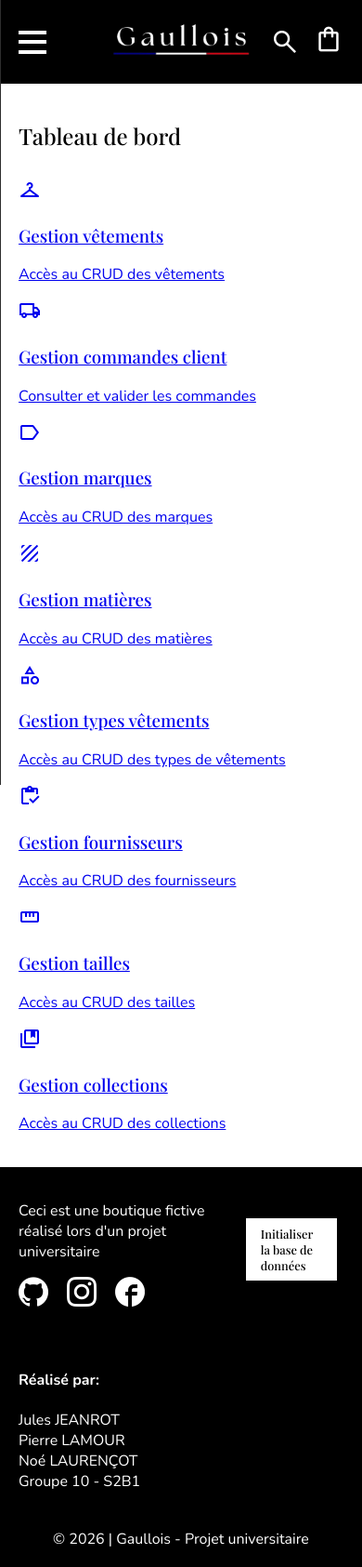
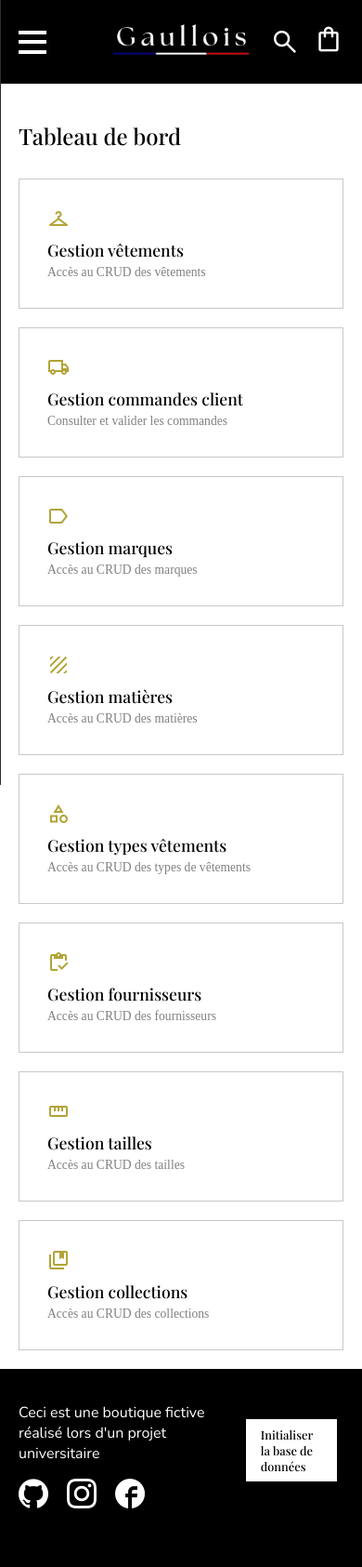
Before and after one commit to NoeLaurencot/SAE_Ecommerce, a Flask app: page /admin/dashboard in a window 390 px wide. Shown: the top 1685 px of the page at 93% size. Run offline with Flask 3, Linux system fonts and the light colour scheme; a user stored in the database is signed in; data comes from the database, SQL or seed files in the repository; data that the repository does not hold is empty; some web fonts are replaced.

Commit message:
Mise à jour styles CSS (crud, login, mobile, panier)

```diff
--- a/static/css/styles-crud.css
+++ b/static/css/styles-crud.css
@@ -3,6 +3,46 @@
     padding: 20px;
     flex-direction: column;
     gap: 10px;
+}
+
+.dashboard-grid {
+    display: grid;
+    grid-template-columns: repeat(4, 1fr);
+    gap: 20px;
+    width: 100%;
+}
+
+.dashboard-tile {
+    display: flex;
+    flex-direction: column;
+    align-items: flex-start;
+    gap: 5px;
+    padding: 30px;
+    border: solid 1px rgb(200, 200, 200);
+    text-decoration: none;
+    color: var(--black);
+    transition: 0.3s;
+}
+
+.dashboard-tile:hover {
+    border-color: var(--gold);
+}
+
+.dashboard-tile-icon {
+    font-size: 2rem;
+    color: var(--gold);
+}
+
+.dashboard-tile h3 {
+    margin: 5px 0 0 0;
+    font-size: 1.1rem;
+}
+
+.dashboard-tile p {
+    margin: 0;
+    font-size: 0.85rem;
+    color: var(--gray);
+    font-family: 'EB Garamond', serif;
 }
 
 .crud-update-container {
--- a/static/css/styles-login.css
+++ b/static/css/styles-login.css
@@ -84,3 +84,9 @@
 .log-container p {
     color: white;
 }
+
+.account-list {
+	display: flex;
+	flex-direction: column;
+	gap: 10px;
+}
--- a/static/css/styles-mobile.css
+++ b/static/css/styles-mobile.css
@@ -204,7 +204,7 @@
     }
 
     /**###########################
-    ####### VETEMENT ADMIN #######
+    ####### ADMIN #######
     ############################*/
 
     @media (max-width: 1000px) {
@@ -218,6 +218,18 @@
         }
     }
 
+    @media (max-width: 900px) {
+        .dashboard-grid {
+            grid-template-columns: repeat(2, 1fr);
+        }
+    }
+
+    @media (max-width: 500px) {
+        .dashboard-grid {
+            grid-template-columns: 1fr;
+        }
+}
+
     /**###################
     ####### FOOTER #######
     ####################*/
--- a/static/css/styles-panier.css
+++ b/static/css/styles-panier.css
@@ -10,7 +10,7 @@
     line-height: 0.8;
 }
 
-.panier-articles {
+.panier-vetements {
     flex: 3;
 }
 
@@ -269,3 +269,8 @@
     box-sizing: border-box;
     text-align: center;
 }
+
+.panier-info-gray {
+    font-size: 0.8rem;
+    color: var(--gray);
+}
--- a/static/css/styles.css
+++ b/static/css/styles.css
@@ -149,6 +149,16 @@ body {
 	cursor: pointer;
 }
 
+.link-button-white {
+    text-decoration: none;
+    color: var(--white);
+}
+
+.link-button-white:hover {
+    color: var(--gold);
+    cursor: pointer;
+}
+
 .main-container {
     padding: 20px;
     display: flex;
```
